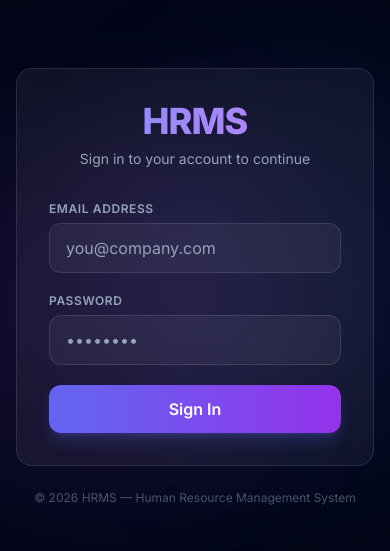
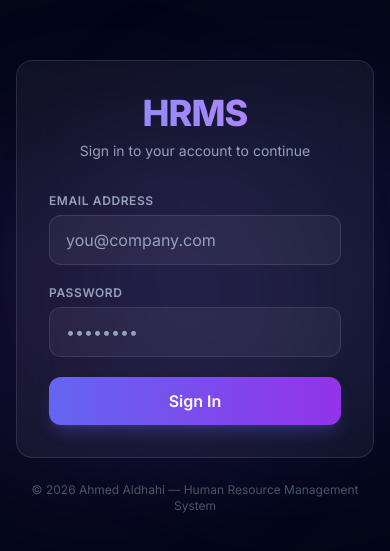
Before and after one commit to AhmedAldhahi/human-resource, a React (Vite) app in the folder apps/web/: page / in a window 390 px wide. Shown: the part 135-686 px from the top of the page. Built offline with nearby package versions, Linux system fonts and the light colour scheme; no server answers.

Commit message:
protection

```diff
--- a/apps/web/src/components/DashboardLayout.tsx
+++ b/apps/web/src/components/DashboardLayout.tsx
@@ -11,8 +11,15 @@ export default function DashboardLayout() {
       {/* Main content area */}
       <main className="flex-1 flex flex-col min-h-screen">
         {/* Scrollable content */}
-        <div className="flex-1 overflow-y-auto p-6 lg:p-10">
-          <Outlet />
+        <div className="flex-1 overflow-y-auto p-6 lg:p-10 flex flex-col">
+          <div className="flex-1">
+            <Outlet />
+          </div>
+
+          {/* Global Footer */}
+          <footer className="mt-12 text-center text-xs text-slate-600/70 py-4 border-t border-slate-800/50">
+            &copy; {new Date().getFullYear()} Ahmed Aldhahi. All Rights Reserved.
+          </footer>
         </div>
       </main>
     </div>
--- a/apps/web/src/pages/LoginPage.tsx
+++ b/apps/web/src/pages/LoginPage.tsx
@@ -126,7 +126,7 @@ export default function LoginPage() {
 
         {/* Footer */}
         <p className="text-center text-slate-600 text-xs mt-6">
-          &copy; {new Date().getFullYear()} HRMS — Human Resource Management System
+          &copy; {new Date().getFullYear()} Ahmed Aldhahi — Human Resource Management System
         </p>
       </div>
     </div>
```
